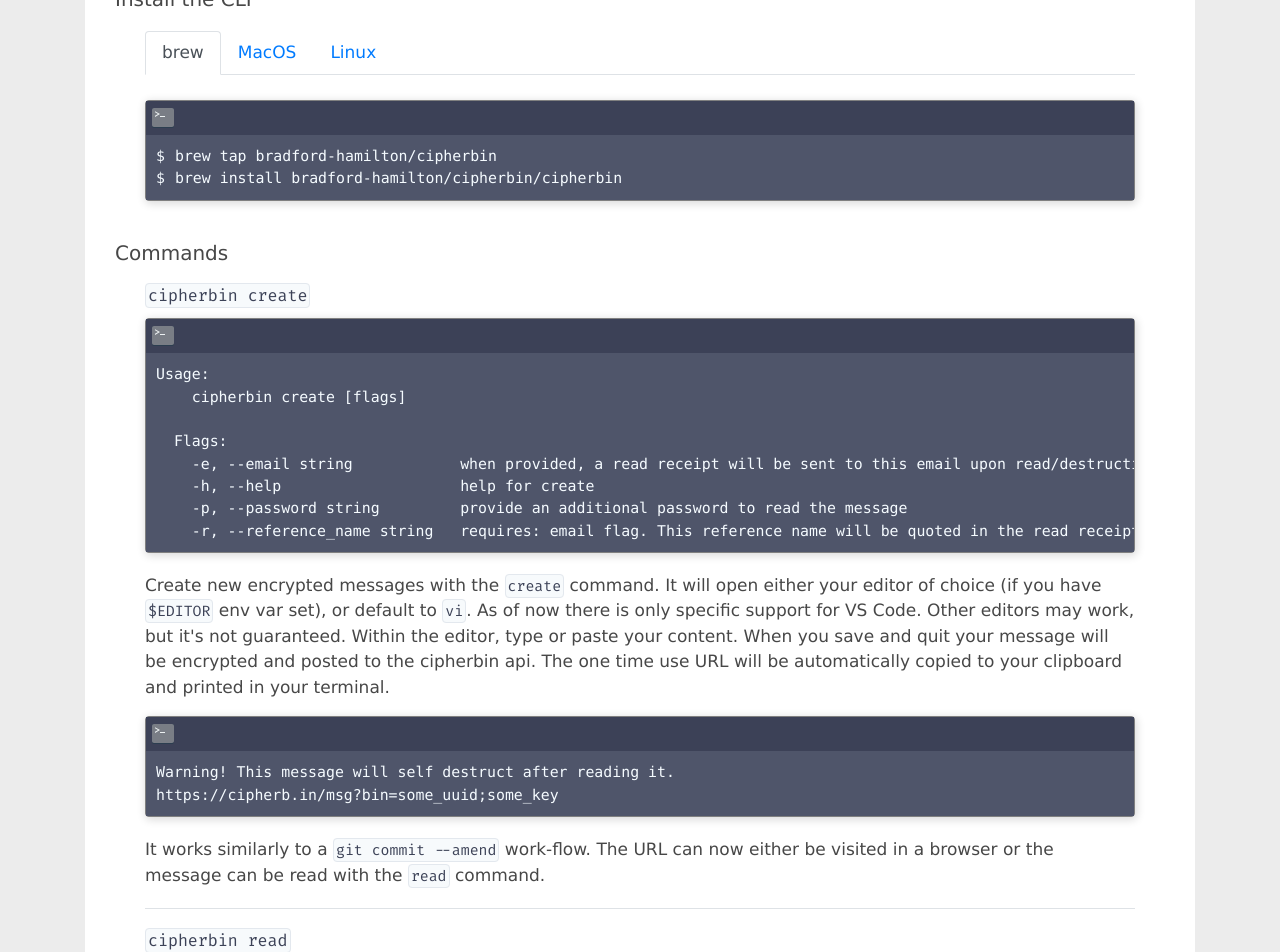
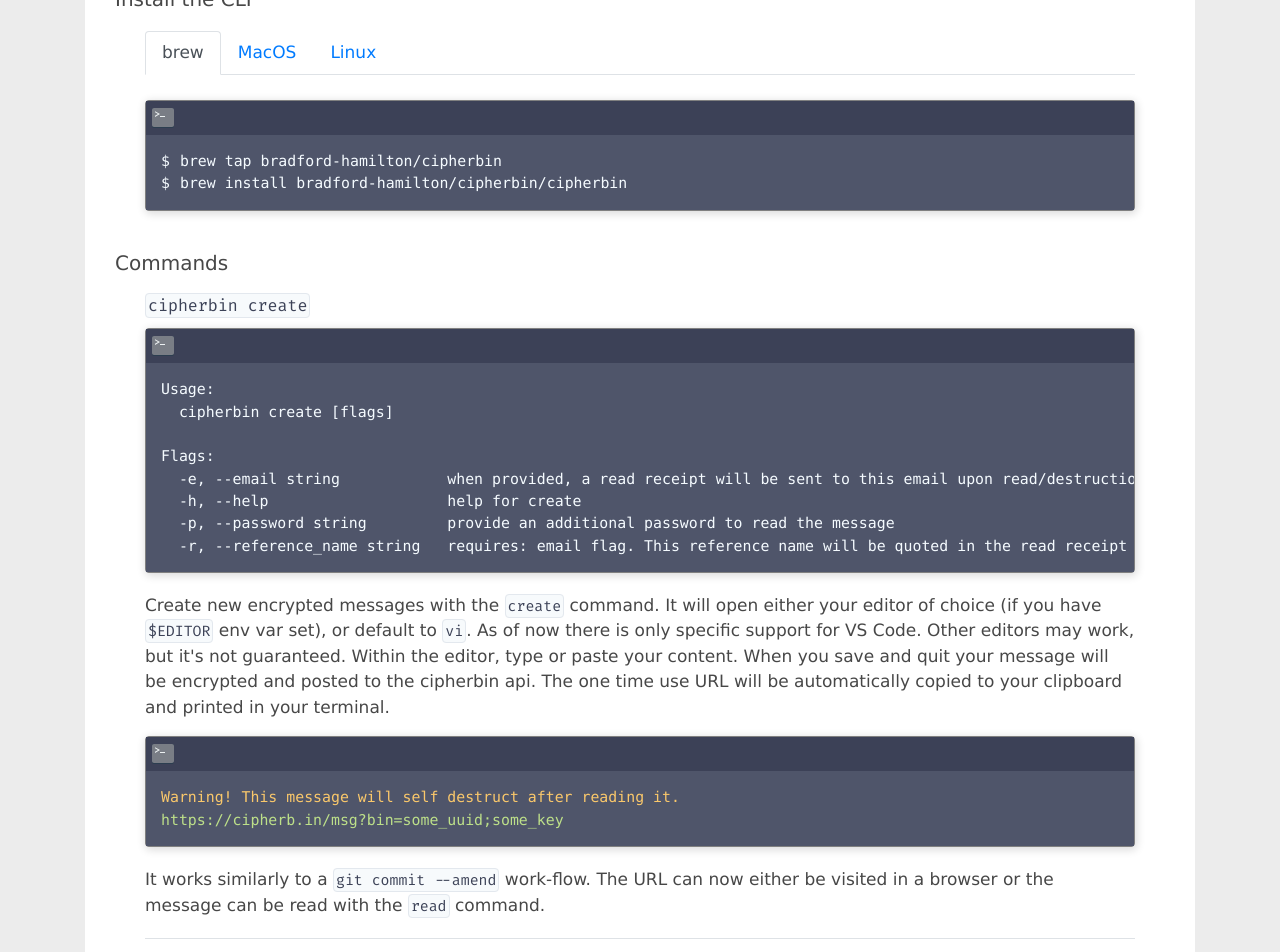
Before and after one commit to cipherbin/cipher-bin-client, a React (Create React App) app: page /cli in a window 1280 px wide. Shown: the part 280-1232 px from the top of the page. Built offline with nearby package versions, Linux system fonts and the light colour scheme.

Commit message:
Update terminal “commands” to be an array of objects in which each can hold promptSymbol, text, color, or any combo as long as text is provided

```diff
--- a/src/components/Cli/Cli.js
+++ b/src/components/Cli/Cli.js
@@ -22,10 +22,9 @@
             <Tab eventKey="brew" title="brew">
               <div className="terminal-div">
                 <Terminal
-                  promptSymbol="$"
                   commands={[
-                    'brew tap bradford-hamilton/cipherbin',
-                    'brew install bradford-hamilton/cipherbin/cipherbin',
+                    { promptSymbol: '$', text: 'brew tap bradford-hamilton/cipherbin' },
+                    { promptSymbol: '$', text: 'brew install bradford-hamilton/cipherbin/cipherbin' },
                   ]}
                 />
               </div>
@@ -90,14 +89,16 @@
           </div>
           <Terminal
             commands={[
-              `Usage:
-    cipherbin create [flags]
+              {
+                text: `Usage:
+  cipherbin create [flags]
 
-  Flags:
-    -e, --email string            when provided, a read receipt will be sent to this email upon read/destruction
-    -h, --help                    help for create
-    -p, --password string         provide an additional password to read the message
-    -r, --reference_name string   requires: email flag. This reference name will be quoted in the read receipt email`
+Flags:
+  -e, --email string            when provided, a read receipt will be sent to this email upon read/destruction
+  -h, --help                    help for create
+  -p, --password string         provide an additional password to read the message
+  -r, --reference_name string   requires: email flag. This reference name will be quoted in the read receipt email`,
+              },
             ]}
           />
           <p className="command-explanation">
@@ -112,8 +113,8 @@
           </p>
           <Terminal
             commands={[
-              'Warning! This message will self destruct after reading it.',
-              'https://cipherb.in/msg?bin=some_uuid;some_key',
+              { color: 'rgb(250, 200, 107)', text: 'Warning! This message will self destruct after reading it.' },
+              { color: 'rgb(189, 224, 137)', text: 'https://cipherb.in/msg?bin=some_uuid;some_key' },
             ]}
           />
           <p className="command-explanation border-bottom">
@@ -128,12 +129,14 @@
           </div>
           <Terminal
             commands={[
-              `Usage:
+              {
+                text: `Usage:
   cipherbin read [arg] [flags]
 
 Flags:
   -h, --help   help for read
   -o, --open   open and view the message in the web app in your browser`,
+              },
             ]}
           />
           <p className="command-explanation">
@@ -146,7 +149,7 @@
           <Terminal
             promptSymbol="$"
             commands={[
-              'cipherbin read \'https://cipherb.in/msg?bin=some_uuid;some_key\' [...flags]',
+              { promptSymbol: '$', text: 'cipherbin read \'https://cipherb.in/msg?bin=some_uuid;some_key\' [...flags]' },
             ]}
           />
         </div>
--- a/src/components/shared/Terminal/Terminal.css
+++ b/src/components/shared/Terminal/Terminal.css
@@ -20,7 +20,7 @@
 .terminal-content {
   color: #F5FBFF;
   background-color: #4F556A;
-  padding: 10px;
+  padding: 15px;
   overflow: visible;
   overflow-x: scroll;
   margin-bottom: 0px;
--- a/src/components/shared/Terminal/Terminal.js
+++ b/src/components/shared/Terminal/Terminal.js
@@ -3,7 +3,9 @@
 import TerminalIcon from '../Icons/Terminal/Terminal';
 import './Terminal.css';
 
-const Terminal = ({ commands, promptSymbol, paneName }) => (
+const errMsg = "ERROR: in <Terminal /> component. Please provide the 'text' property on every 'command' passed into the 'commands' prop";
+
+const Terminal = ({ commands, paneName }) => (
   <div className="terminal-wrapper">
     <div className="terminal-header">
       <div className="terminal-svg-wrapper">
@@ -12,16 +14,22 @@
       {paneName && paneName}
     </div>
     <pre className="terminal-content">
-      {commands.map((cmd, i) => (
-        <span key={i}>
-          {promptSymbol !== '' && (
-            <span className="unselectable">
-              {promptSymbol}
-            </span>
-          )}
-          {`${cmd}\n`}
-        </span>
-      ))}
+      {commands.map((cmd, i) => {
+        const error = cmd.text === '' || cmd.text === undefined;
+        return (
+          <span key={i} style={{ color: error ? '#DB3445' : (cmd.color || '#F5FBFF') }}>
+            {cmd.promptSymbol && cmd.promptSymbol !== '' && (
+              <span
+                className="unselectable"
+                style={{ color: error ? '#DB3445' : (cmd.color || '#F5FBFF') }}
+              >
+                {cmd.promptSymbol}
+              </span>
+            )}
+            {`${error ? errMsg : cmd.text}\n`}
+          </span>
+        );
+      })}
     </pre>
   </div>
 );
@@ -29,13 +37,15 @@
 export default Terminal;
 
 Terminal.propTypes = {
-  commands: PropTypes.arrayOf(PropTypes.string),
-  promptSymbol: PropTypes.string,
+  commands: PropTypes.arrayOf(PropTypes.shape({
+    promptSymbol: PropTypes.string,
+    text: PropTypes.string,
+    color: PropTypes.string,
+  })),
   paneName: PropTypes.string,
 };
 
 Terminal.defaultProps = {
   commands: ['please add at least one command'],
-  promptSymbol: '',
   paneName: '',
 };
```
